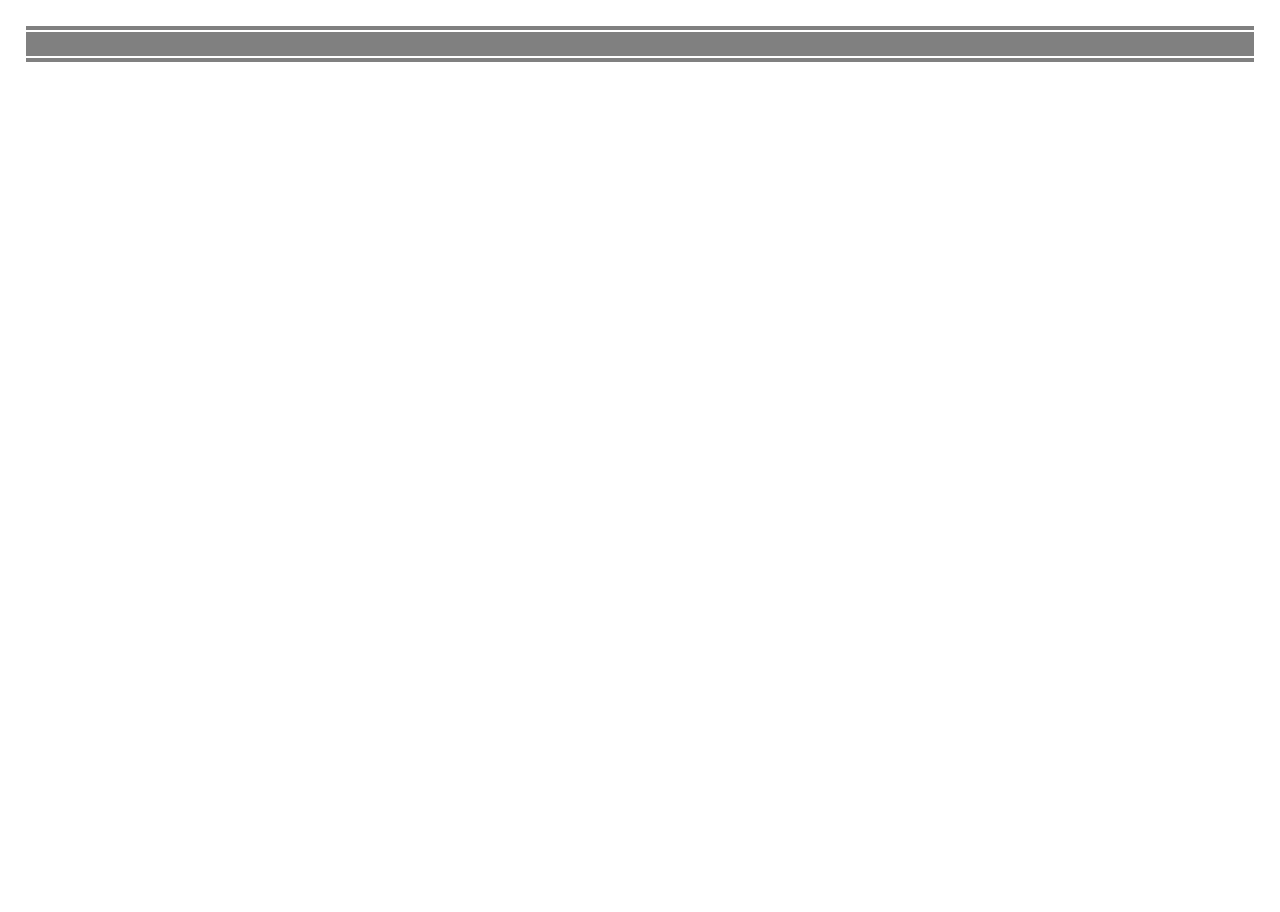
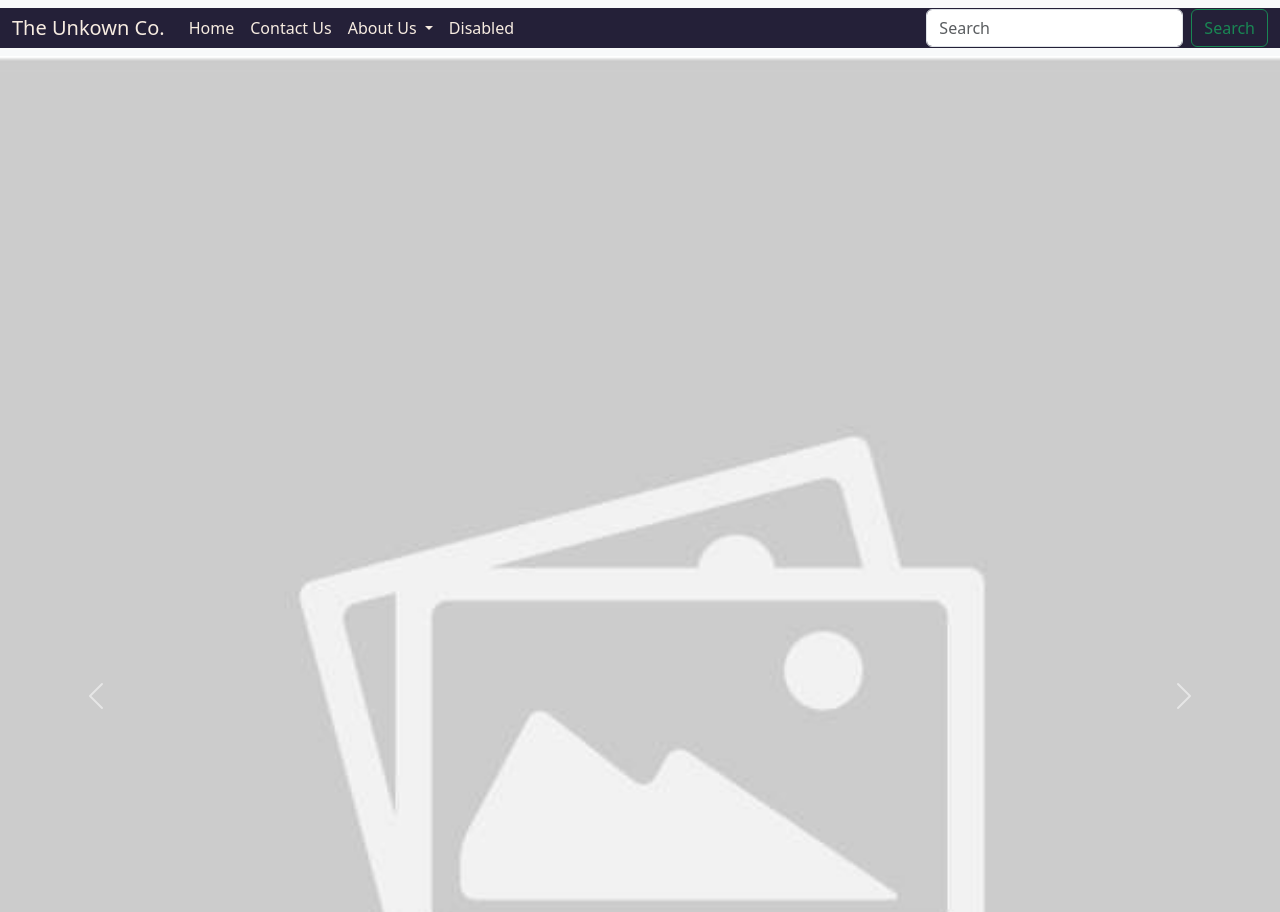
Before and after one commit to Pruhsoon/myTeplate, a plain HTML site: page index.html in a window 1280 px wide. Shown: the top 912 px of the page. Before the commit the page ends 800 px from the top, so only its background shows below. Drawn offline with nearby package versions, Linux system fonts and the light colour scheme.

Commit message:
added navbar and changed color of elements
added bootstrap navbar and changed colors of the element and the names of element

```diff
--- a/index.html
+++ b/index.html
@@ -4,18 +4,106 @@
     <meta charset="UTF-8">
     <meta http-equiv="X-UA-Compatible" content="IE=edge">
     <meta name="viewport" content="width=device-width, initial-scale=1.0">
+
     <title>Document</title>
     <link rel="stylesheet" href="styles.css">
+    <link href="https://cdn.jsdelivr.net/npm/bootstrap@5.3.0-alpha1/dist/css/bootstrap.min.css" rel="stylesheet" integrity="sha384-GLhlTQ8iRABdZLl6O3oVMWSktQOp6b7In1Zl3/Jr59b6EGGoI1aFkw7cmDA6j6gD" crossorigin="anonymous">
+
 </head>
 
 <body>
-    <div class="loading-div"></div>
+    <!-- <div class="loading-div"></div>
     <div class="topper">
         <div class="address"></div>
-        <div class="social-icons-links"></div>
+        <div class="social-icon-links"></div>
         <div class="nav-bar"></div>
     </div>
-    <div class="main"></div>
+    <div class="main"></div> -->
+
+
+    <!-- navbar -->
+
+    <nav class="navbar navbar-expand-lg bg-body-tertiary nav-custom">
+        <div class="container-fluid nav-custom">
+          <a class="navbar-brand" href="#">The Unkown Co.</a>
+          <button class="navbar-toggler nav-custom" type="button" data-bs-toggle="collapse" data-bs-target="#navbarSupportedContent" aria-controls="navbarSupportedContent" aria-expanded="false" aria-label="Toggle navigation">
+            <span class="navbar-toggler-icon"></span>
+          </button>
+          <div class="collapse navbar-collapse" id="navbarSupportedContent">
+            <ul class="navbar-nav me-auto mb-2 mb-lg-0">
+              <li class="nav-item">
+                <a class="nav-link active" aria-current="page" href="#">Home</a>
+              </li>
+              <li class="nav-item">
+                <a class="nav-link" href="#">Contact Us</a>
+              </li>
+              <li class="nav-item dropdown">
+                <a class="nav-link dropdown-toggle" href="#" role="button" data-bs-toggle="dropdown" aria-expanded="false">
+                  About Us
+                </a>
+                <ul class="dropdown-menu ">
+                  <li><a class="dropdown-item" href="#">About The Unknown Co.</a></li>
+                  <li><a class="dropdown-item" href="#">Our Mission </a></li>
+                  <!-- <li><hr class="dropdown-divider"></li> -->
+                  <li><a class="dropdown-item" href="#">Our Founders</a></li>
+                </ul>
+              </li>
+              <li class="nav-item">
+                <a class="nav-link disabled">Disabled</a>
+              </li>
+            </ul>
+            <form class="d-flex" role="search">
+              <input class="form-control me-2" type="search" placeholder="Search" aria-label="Search">
+              <button class="btn btn-outline-success" type="submit">Search</button>
+            </form>
+          </div>
+        </div>
+      </nav>
+
+
+
+      <!-- carousal -->
+      <div id="carouselExampleIndicators" class="carousel slide">
+        <div class="carousel-indicators">
+          <button type="button" data-bs-target="#carouselExampleIndicators" data-bs-slide-to="0" class="active" aria-current="true" aria-label="Slide 1"></button>
+          <button type="button" data-bs-target="#carouselExampleIndicators" data-bs-slide-to="1" aria-label="Slide 2"></button>
+          <button type="button" data-bs-target="#carouselExampleIndicators" data-bs-slide-to="2" aria-label="Slide 3"></button>
+        </div>
+        <div class="carousel-inner">
+          <div class="carousel-item active">
+            <img src="images/placeholder img.jpg" class="d-block w-100" alt="...">
+          </div>
+          <div class="carousel-item">
+            <img src="images/placeholder img.jpg" class="d-block w-100" alt="...">
+          </div>
+          <div class="carousel-item">
+            <img src="images/placeholder img.jpg" class="d-block w-100" alt="...">
+          </div>
+        </div>
+        <button class="carousel-control-prev" type="button" data-bs-target="#carouselExampleIndicators" data-bs-slide="prev">
+          <span class="carousel-control-prev-icon" aria-hidden="true"></span>
+          <span class="visually-hidden">Previous</span>
+        </button>
+        <button class="carousel-control-next" type="button" data-bs-target="#carouselExampleIndicators" data-bs-slide="next">
+          <span class="carousel-control-next-icon" aria-hidden="true"></span>
+          <span class="visually-hidden">Next</span>
+        </button>
+      </div>
+
+      <div>Lorem ipsum dolor, sit amet consectetur adipisicing elit. Voluptate officiis corrupti quos nihil sequi repudiandae ullam sapiente. Voluptatum, nisi, quo perferendis est voluptatibus laudantium, sequi commodi repellat deleniti voluptates aliquam!</div>
+      <hr>
+      <div>Lorem ipsum dolor sit amet consectetur, adipisicing elit. Exercitationem laborum libero quidem, nam eum cumque, magnam, minus mollitia velit accusantium repellendus voluptatum sunt iure delectus voluptates? Ducimus tempore expedita ullam.</div>
+      <hr>
+      <div>Lorem ipsum dolor sit amet consectetur adipisicing elit. Nemo qui non aliquam optio, vitae animi maxime sunt nesciunt ratione voluptatum tenetur dicta quisquam dolor iure ipsum accusantium provident, cupiditate amet!</div>
+
+
+
+
+
+
+
+      <script src="https://cdn.jsdelivr.net/npm/@popperjs/core@2.11.6/dist/umd/popper.min.js" integrity="sha384-oBqDVmMz9ATKxIep9tiCxS/Z9fNfEXiDAYTujMAeBAsjFuCZSmKbSSUnQlmh/jp3" crossorigin="anonymous"></script>
+      <script src="https://cdn.jsdelivr.net/npm/bootstrap@5.3.0-alpha1/dist/js/bootstrap.min.js" integrity="sha384-mQ93GR66B00ZXjt0YO5KlohRA5SY2XofN4zfuZxLkoj1gXtW8ANNCe9d5Y3eG5eD" crossorigin="anonymous"></script>
 
 </body>
 </html>
--- a/styles.css
+++ b/styles.css
@@ -1,13 +1,36 @@
-* {
+/* * {
     margin : 10px;
     padding : 2px;
 
- }
+ } */
 
- div {
+ /* div {
     margin : 2px;
     background-color: grey;
     padding: 2px;
     margin : 2px;
 
+ } */
+
+  /* .address, .social-icon-links, .nav-bar {
+
+   background-color: red;
+  } */
+
+ /* 725AC1 slate blue
+  tropical indigo 8D86C9
+  french grey CAC4CE */
+
+
+
+  :root {
+   --main-bg-color: #242038;
+   font-family: Arial, Helvetica, sans-serif;
  }
+
+ .nav-custom {
+   --bs-navbar-padding-y: 0;
+   background-color: #242038;
+   color: #F7ECE1;
+   --bs-emphasis-color-rgb: #fff;
+ }
```
Also changed, not shown: images/placeholder img.jpg (added).
